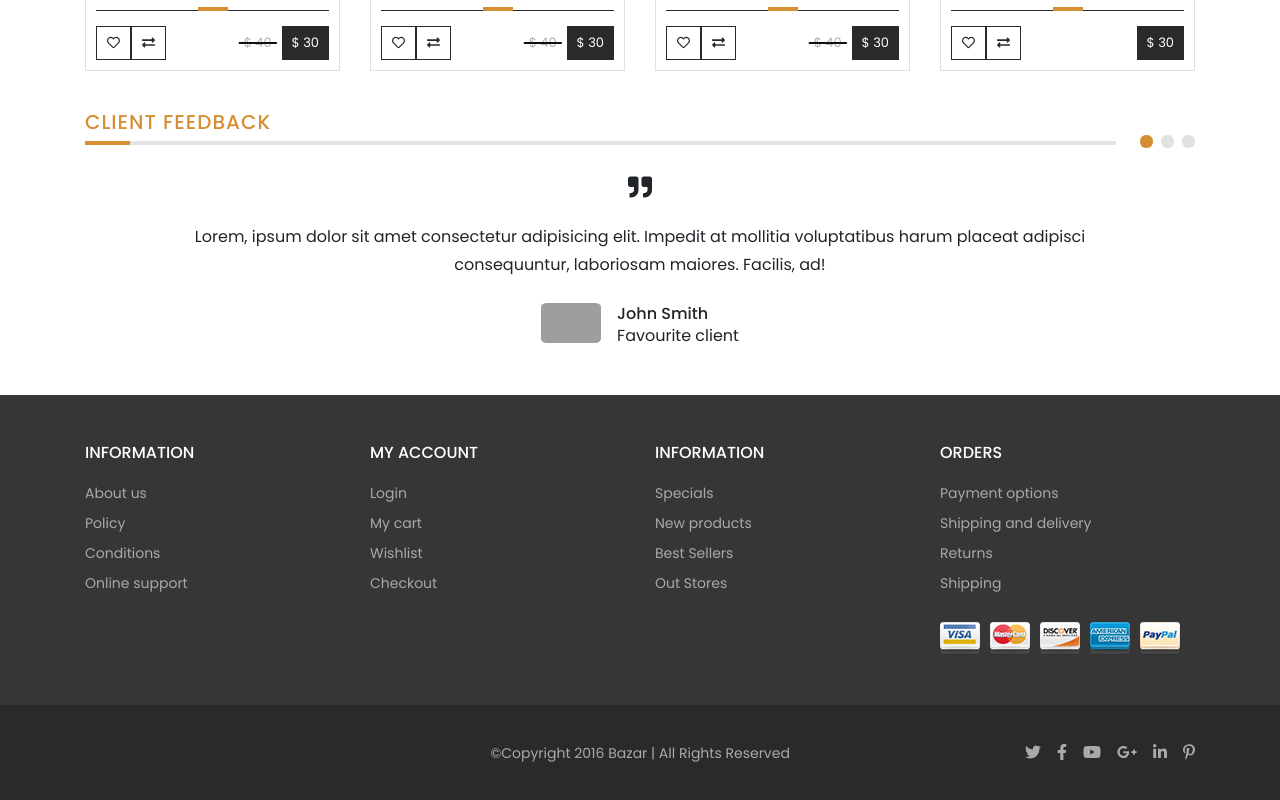
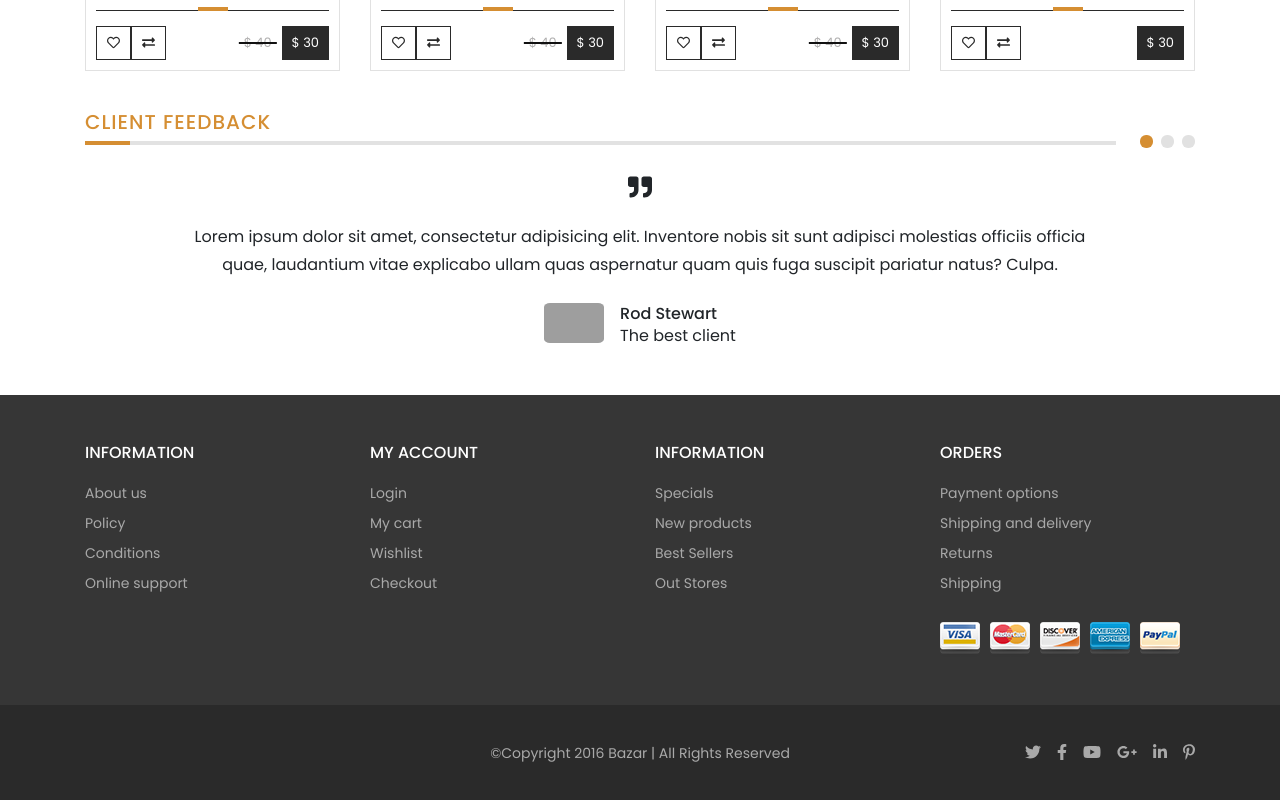
Before and after one commit to matwjablonski/wdp-2403-01, a React (Create React App) app: page / in a window 1280 px wide. Shown: the part 1526-2326 px from the top of the page. Built offline with nearby package versions, Linux system fonts and the light colour scheme; grey boxes are pictures that could not be loaded.

Commit message:
Add selecting only three opinions from initialState

```diff
--- a/src/components/features/Feedback/Feedback.js
+++ b/src/components/features/Feedback/Feedback.js
@@ -8,22 +8,27 @@ import { useSelector } from 'react-redux';
 import { useState } from 'react';
 import Swipeable from '../../common/Swipeable/Swipeable';
 import clsx from 'clsx';
+import getMultipleRandom from '../../../utils/getMultipleRandom';
+import { useMemo } from 'react';
 
 const Feedback = () => {
-  const clientsOpinions = useSelector(state => state.clientsOpinions);
+  const allClientsOpinions = useSelector(state => state.clientsOpinions);
+  const clientsOpinions = useMemo(() => {
+    return getMultipleRandom(allClientsOpinions, 3);
+  }, [allClientsOpinions]);
   const [activeOpinion, setActiveOpinion] = useState(clientsOpinions[0]);
-  const [activeDot, setActiveDot] = useState('1');
+  const [activeDot, setActiveDot] = useState(clientsOpinions[0].id);
 
   const handleOpinionChange = newOpinion => {
-    if (newOpinion === '1') {
+    if (newOpinion === clientsOpinions[0].id) {
       setActiveOpinion(clientsOpinions[0]);
-      setActiveDot('1');
-    } else if (newOpinion === '2') {
+      setActiveDot(clientsOpinions[0].id);
+    } else if (newOpinion === clientsOpinions[1].id) {
       setActiveOpinion(clientsOpinions[1]);
-      setActiveDot('2');
-    } else if (newOpinion === '3') {
+      setActiveDot(clientsOpinions[1].id);
+    } else if (newOpinion === clientsOpinions[2].id) {
       setActiveOpinion(clientsOpinions[2]);
-      setActiveDot('3');
+      setActiveDot(clientsOpinions[2].id);
     }
   };
 
--- /dev/null
+++ b/src/utils/getMultipleRandom.js
@@ -0,0 +1,7 @@
+const getMultipleRandom = (arr, num) => {
+  const shuffled = [...arr].sort(() => 0.5 - Math.random());
+
+  return shuffled.slice(0, num);
+};
+
+export default getMultipleRandom;
```
